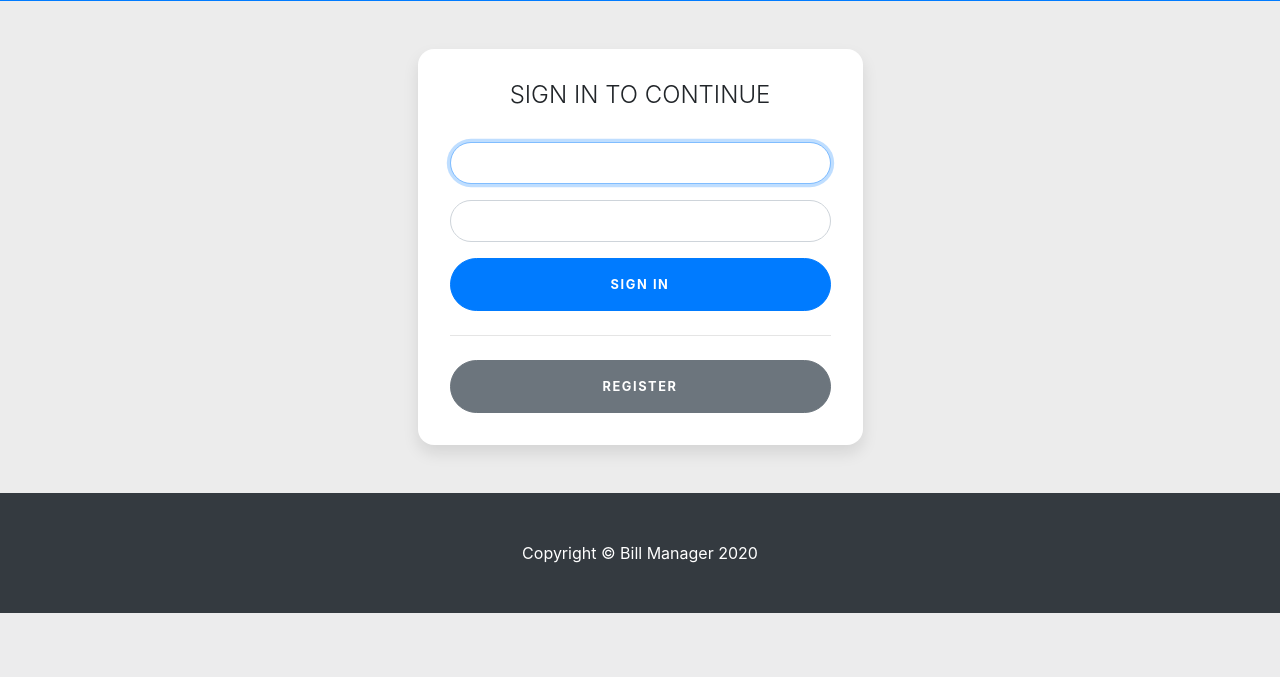
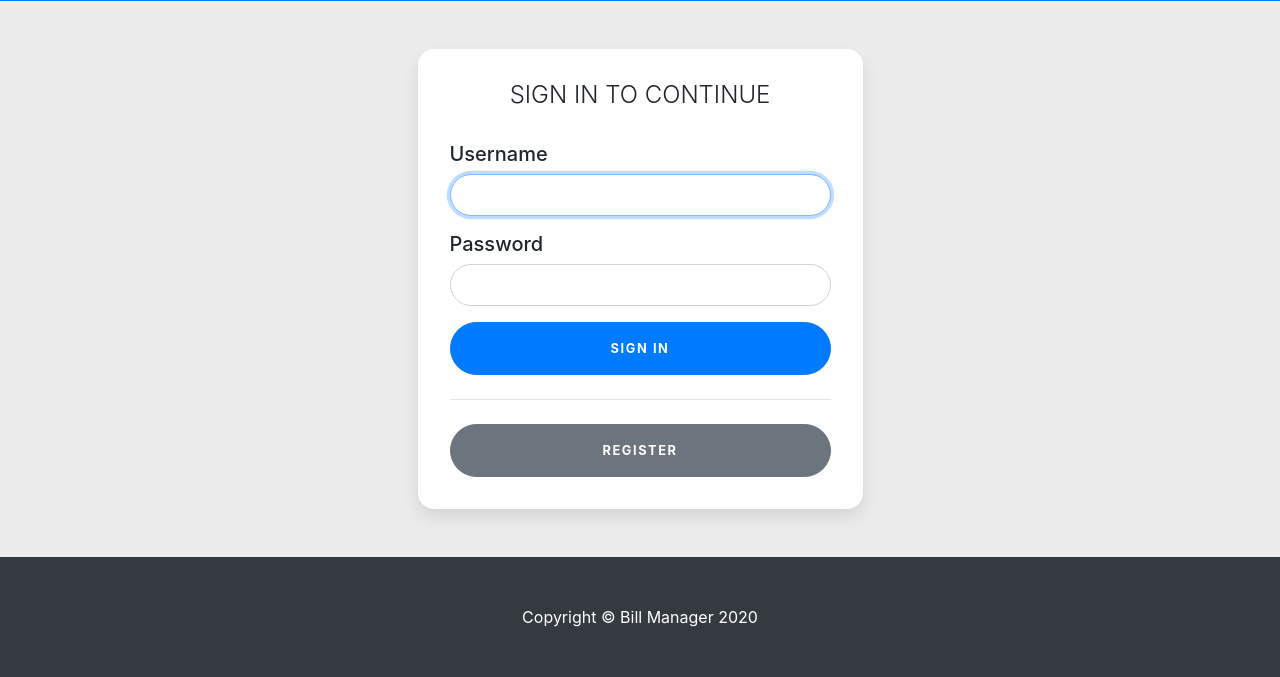
Before and after one commit to EdoPython/bill_manager_repo, a Django app: page / in a window 1280 px wide. Shown: the part 357-1034 px from the top of the page. Before the commit the page ends 970 px from the top, so only its background shows below. Run offline with Django 3.2, Linux system fonts and the light colour scheme; some libraries are stand-ins or nearby versions.

Commit message:
Upgrade the view 'index.py' for better understanding of the fields

```diff
--- a/bills/templates/bills/index.html
+++ b/bills/templates/bills/index.html
@@ -24,11 +24,13 @@
                             {% endif %}
 
                             <div class="form-label-group">
+                                <h5>Username</h5>
                                 <input type="text" id="inputUsername" name="username" class="form-control" placeholder="Username" required autofocus>
                                 <label for="inputUsername"></label>
                             </div>
 
                             <div class="form-label-group">
+                                <h5>Password</h5>
                                 <input type="password" id="inputPassword" name="password" class="form-control" placeholder="Password" required>
                                 <label for="inputPassword"></label>
                             </div>
```
